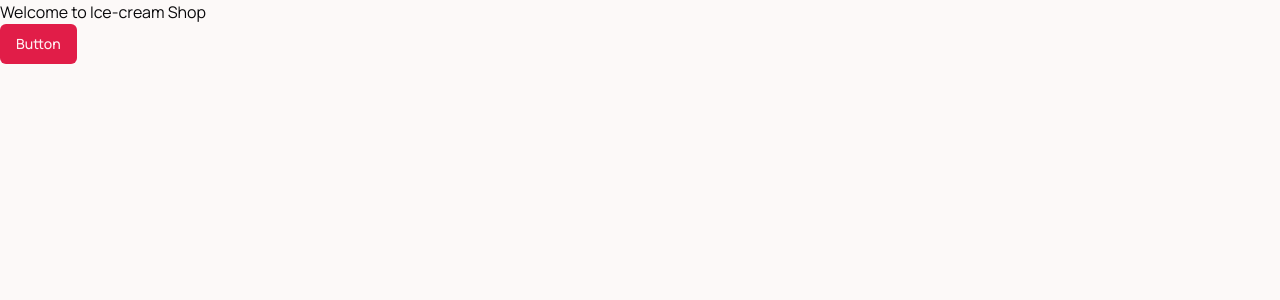
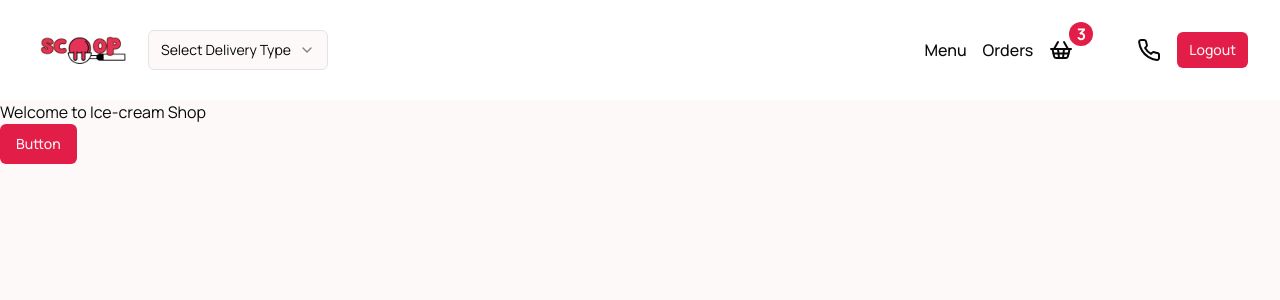
Before and after one commit to javaria-2b/ice-cream_landing-page, a Next.js app: page / in a window 1280 px wide. Shown: the top 300 px of the page. Built offline with nearby package versions, Linux system fonts and the light colour scheme.

Commit message:
add navbar

```diff
--- a/package.json
+++ b/package.json
@@ -9,6 +9,7 @@
     "lint": "next lint"
   },
   "dependencies": {
+    "@radix-ui/react-select": "^2.1.1",
     "@radix-ui/react-slot": "^1.1.0",
     "class-variance-authority": "^0.7.0",
     "clsx": "^2.1.1",
--- a/src/app/layout.tsx
+++ b/src/app/layout.tsx
@@ -1,13 +1,14 @@
-import type { Metadata } from "next";
-import { Manrope } from "next/font/google";
-import "./globals.css";
-import { cn } from "@/lib/utils";
+import type { Metadata } from 'next';
+import { Manrope } from 'next/font/google';
+import './globals.css';
+import { cn } from '@/lib/utils';
+import Header from '@/components/custom/header';
 
-const manrope = Manrope({ subsets: ["latin"], variable: "--font-manrope" });
+const manrope = Manrope({ subsets: ['latin'], variable: '--font-manrope' });
 
 export const metadata: Metadata = {
-  title: "Create Next App",
-  description: "Generated by create next app",
+    title: 'Create Next App',
+    description: 'Generated by create next app',
 };
 
 export default function RootLayout({
@@ -17,10 +18,14 @@
 }>) {
     return (
         <html lang="en">
-      <body className={cn(
-          "min-h-screen bg-background font-manrope antialiased",
+            <body
+                className={cn(
+                    'min-h-screen bg-background font-manrope antialiased',
                     manrope.variable
-          )}>{children}</body>
+                )}>
+                <Header />
+                <main>{children}</main>
+            </body>
         </html>
     );
 }
--- /dev/null
+++ b/src/components/custom/header.tsx
@@ -0,0 +1,57 @@
+import React from 'react';
+import { Select, SelectContent, SelectItem, SelectTrigger, SelectValue } from '../ui/select';
+import Link from 'next/link';
+import { Phone, ShoppingBasket } from 'lucide-react';
+import { Button } from '../ui/button';
+import Image from 'next/image';
+
+const Header = () => {
+    return (
+        <header className="bg-white">
+            <nav className="container flex items-center justify-between">
+                <div className="flex items-center space-x-4">
+                    <Image src={'/logo.png'} alt='logo' width={100} height={27}/>
+                    <Select>
+                        <SelectTrigger className="w-[180px] focus:ring-0">
+                            <SelectValue placeholder="Select Delivery Type" />
+                        </SelectTrigger>
+                        <SelectContent>
+                            <SelectItem value="home-delivery">Home Delivery</SelectItem>
+                            <SelectItem value="pick-up">Pick up</SelectItem>
+                            <SelectItem value="on-site">On Site</SelectItem>
+                        </SelectContent>
+                    </Select>
+                </div>
+                <div className="flex items-center gap-x-4">
+                    <ul className="flex items-center font-medium space-x-4">
+                        <li>
+                            <Link className="hover:text-primary" href={'/'}>
+                                Menu
+                            </Link>
+                        </li>
+                        <li>
+                            <Link className="hover:text-primary" href={'/'}>
+                                Orders
+                            </Link>
+                        </li>
+                    </ul>
+                    <div className="relative">
+                        <Link href="/cart">
+                            <ShoppingBasket className="hover:text-primary" />
+                        </Link>
+                        <span className="absolute -top-4 -right-5 h-6 w-6 flex items-center justify-center rounded-full bg-primary font-bold text-white">
+                            3
+                        </span>
+                    </div>
+                    <div className="flex items-center ml-12">
+                        <Phone />
+                        {/* <span>+91 9800 098 998</span> */}
+                    </div>
+                    <Button size={'sm'}>Logout</Button>
+                </div>
+            </nav>
+        </header>
+    );
+};
+
+export default Header;
--- /dev/null
+++ b/src/components/ui/select.tsx
@@ -0,0 +1,160 @@
+"use client"
+
+import * as React from "react"
+import * as SelectPrimitive from "@radix-ui/react-select"
+import { Check, ChevronDown, ChevronUp } from "lucide-react"
+
+import { cn } from "@/lib/utils"
+
+const Select = SelectPrimitive.Root
+
+const SelectGroup = SelectPrimitive.Group
+
+const SelectValue = SelectPrimitive.Value
+
+const SelectTrigger = React.forwardRef<
+  React.ElementRef<typeof SelectPrimitive.Trigger>,
+  React.ComponentPropsWithoutRef<typeof SelectPrimitive.Trigger>
+>(({ className, children, ...props }, ref) => (
+  <SelectPrimitive.Trigger
+    ref={ref}
+    className={cn(
+      "flex h-10 w-full items-center justify-between rounded-md border border-input bg-background px-3 py-2 text-sm ring-offset-background placeholder:text-muted-foreground focus:outline-none focus:ring-2 focus:ring-ring focus:ring-offset-2 disabled:cursor-not-allowed disabled:opacity-50 [&>span]:line-clamp-1",
+      className
+    )}
+    {...props}
+  >
+    {children}
+    <SelectPrimitive.Icon asChild>
+      <ChevronDown className="h-4 w-4 opacity-50" />
+    </SelectPrimitive.Icon>
+  </SelectPrimitive.Trigger>
+))
+SelectTrigger.displayName = SelectPrimitive.Trigger.displayName
+
+const SelectScrollUpButton = React.forwardRef<
+  React.ElementRef<typeof SelectPrimitive.ScrollUpButton>,
+  React.ComponentPropsWithoutRef<typeof SelectPrimitive.ScrollUpButton>
+>(({ className, ...props }, ref) => (
+  <SelectPrimitive.ScrollUpButton
+    ref={ref}
+    className={cn(
+      "flex cursor-default items-center justify-center py-1",
+      className
+    )}
+    {...props}
+  >
+    <ChevronUp className="h-4 w-4" />
+  </SelectPrimitive.ScrollUpButton>
+))
+SelectScrollUpButton.displayName = SelectPrimitive.ScrollUpButton.displayName
+
+const SelectScrollDownButton = React.forwardRef<
+  React.ElementRef<typeof SelectPrimitive.ScrollDownButton>,
+  React.ComponentPropsWithoutRef<typeof SelectPrimitive.ScrollDownButton>
+>(({ className, ...props }, ref) => (
+  <SelectPrimitive.ScrollDownButton
+    ref={ref}
+    className={cn(
+      "flex cursor-default items-center justify-center py-1",
+      className
+    )}
+    {...props}
+  >
+    <ChevronDown className="h-4 w-4" />
+  </SelectPrimitive.ScrollDownButton>
+))
+SelectScrollDownButton.displayName =
+  SelectPrimitive.ScrollDownButton.displayName
+
+const SelectContent = React.forwardRef<
+  React.ElementRef<typeof SelectPrimitive.Content>,
+  React.ComponentPropsWithoutRef<typeof SelectPrimitive.Content>
+>(({ className, children, position = "popper", ...props }, ref) => (
+  <SelectPrimitive.Portal>
+    <SelectPrimitive.Content
+      ref={ref}
+      className={cn(
+        "relative z-50 max-h-96 min-w-[8rem] overflow-hidden rounded-md border bg-popover text-popover-foreground shadow-md data-[state=open]:animate-in data-[state=closed]:animate-out data-[state=closed]:fade-out-0 data-[state=open]:fade-in-0 data-[state=closed]:zoom-out-95 data-[state=open]:zoom-in-95 data-[side=bottom]:slide-in-from-top-2 data-[side=left]:slide-in-from-right-2 data-[side=right]:slide-in-from-left-2 data-[side=top]:slide-in-from-bottom-2",
+        position === "popper" &&
+          "data-[side=bottom]:translate-y-1 data-[side=left]:-translate-x-1 data-[side=right]:translate-x-1 data-[side=top]:-translate-y-1",
+        className
+      )}
+      position={position}
+      {...props}
+    >
+      <SelectScrollUpButton />
+      <SelectPrimitive.Viewport
+        className={cn(
+          "p-1",
+          position === "popper" &&
+            "h-[var(--radix-select-trigger-height)] w-full min-w-[var(--radix-select-trigger-width)]"
+        )}
+      >
+        {children}
+      </SelectPrimitive.Viewport>
+      <SelectScrollDownButton />
+    </SelectPrimitive.Content>
+  </SelectPrimitive.Portal>
+))
+SelectContent.displayName = SelectPrimitive.Content.displayName
+
+const SelectLabel = React.forwardRef<
+  React.ElementRef<typeof SelectPrimitive.Label>,
+  React.ComponentPropsWithoutRef<typeof SelectPrimitive.Label>
+>(({ className, ...props }, ref) => (
+  <SelectPrimitive.Label
+    ref={ref}
+    className={cn("py-1.5 pl-8 pr-2 text-sm font-semibold", className)}
+    {...props}
+  />
+))
+SelectLabel.displayName = SelectPrimitive.Label.displayName
+
+const SelectItem = React.forwardRef<
+  React.ElementRef<typeof SelectPrimitive.Item>,
+  React.ComponentPropsWithoutRef<typeof SelectPrimitive.Item>
+>(({ className, children, ...props }, ref) => (
+  <SelectPrimitive.Item
+    ref={ref}
+    className={cn(
+      "relative flex w-full cursor-default select-none items-center rounded-sm py-1.5 pl-8 pr-2 text-sm outline-none focus:bg-accent focus:text-accent-foreground data-[disabled]:pointer-events-none data-[disabled]:opacity-50",
+      className
+    )}
+    {...props}
+  >
+    <span className="absolute left-2 flex h-3.5 w-3.5 items-center justify-center">
+      <SelectPrimitive.ItemIndicator>
+        <Check className="h-4 w-4" />
+      </SelectPrimitive.ItemIndicator>
+    </span>
+
+    <SelectPrimitive.ItemText>{children}</SelectPrimitive.ItemText>
+  </SelectPrimitive.Item>
+))
+SelectItem.displayName = SelectPrimitive.Item.displayName
+
+const SelectSeparator = React.forwardRef<
+  React.ElementRef<typeof SelectPrimitive.Separator>,
+  React.ComponentPropsWithoutRef<typeof SelectPrimitive.Separator>
+>(({ className, ...props }, ref) => (
+  <SelectPrimitive.Separator
+    ref={ref}
+    className={cn("-mx-1 my-1 h-px bg-muted", className)}
+    {...props}
+  />
+))
+SelectSeparator.displayName = SelectPrimitive.Separator.displayName
+
+export {
+  Select,
+  SelectGroup,
+  SelectValue,
+  SelectTrigger,
+  SelectContent,
+  SelectLabel,
+  SelectItem,
+  SelectSeparator,
+  SelectScrollUpButton,
+  SelectScrollDownButton,
+}
```
Also changed, not shown: public/logo.png (added), 1 other file (tests, documents, lock files or other folders). Lines whose indentation alone changed are shown as unchanged.
